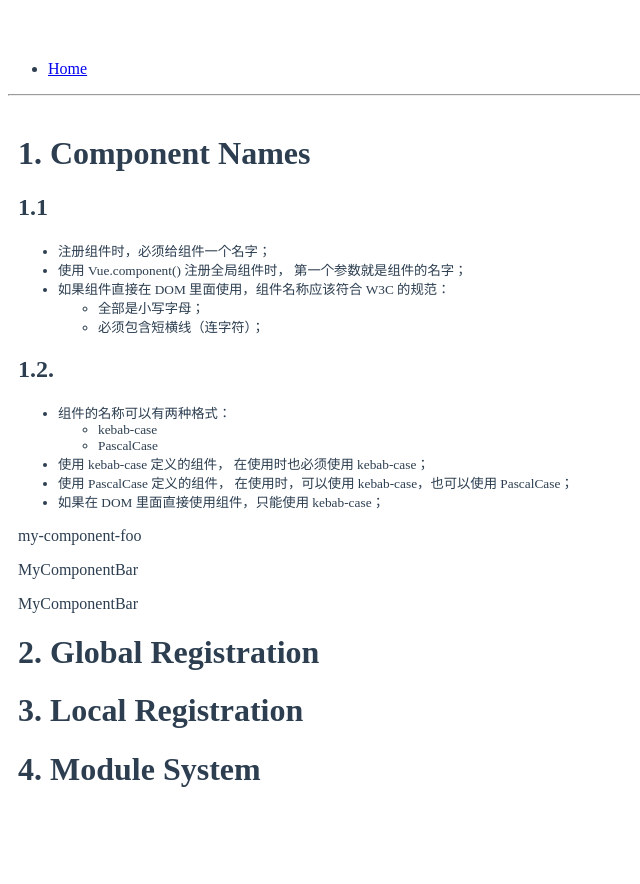
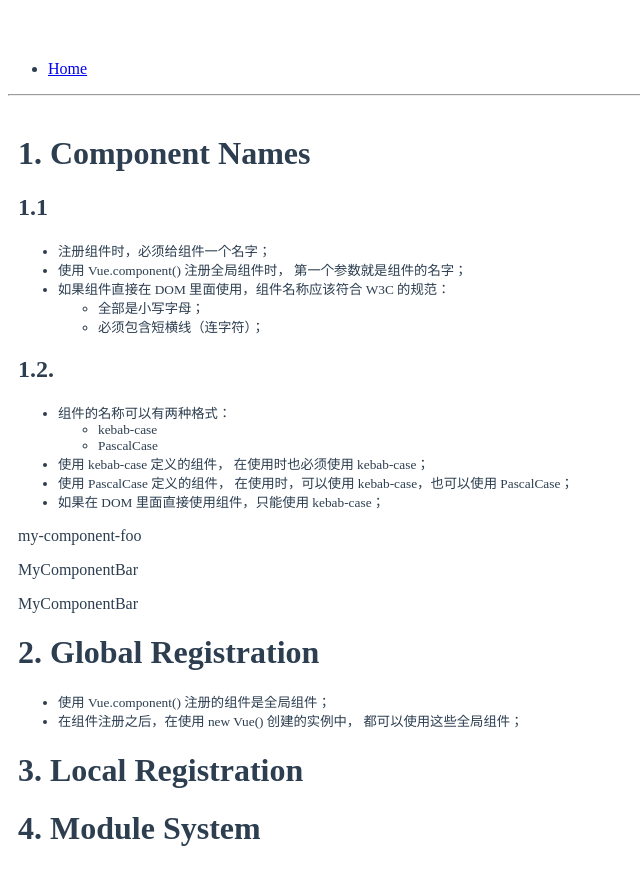
Before and after one commit to luotaoyeah/learning-vue, a Vue app: page /#/guide/component-registration in a window 1280 px wide. Shown: the top 884 px of the page, without its empty margins (0-640 px from the left). Before the commit the page ends 827 px from the top, so only its background shows below. Built offline with nearby package versions, Linux system fonts and the light colour scheme.

Commit message:
component registration: global registration

```diff
--- a/src/doc/guide/component-registration/component-registration-global-registration.vue
+++ b/src/doc/guide/component-registration/component-registration-global-registration.vue
@@ -1,6 +1,15 @@
 <template>
   <div>
     <h1>2. Global Registration</h1>
+    <small>
+      <ul>
+        <li>使用 Vue.component() 注册的组件是全局组件；</li>
+        <li>
+          在组件注册之后，在使用 new Vue() 创建的实例中，
+          都可以使用这些全局组件；
+        </li>
+      </ul>
+    </small>
   </div>
 </template>
 <script>
```
